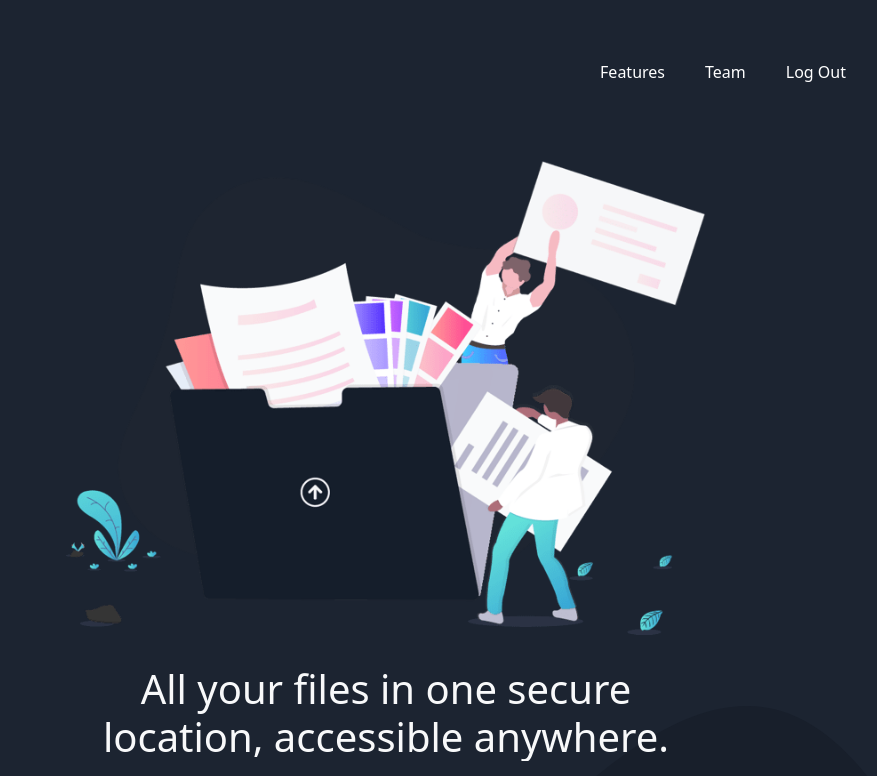
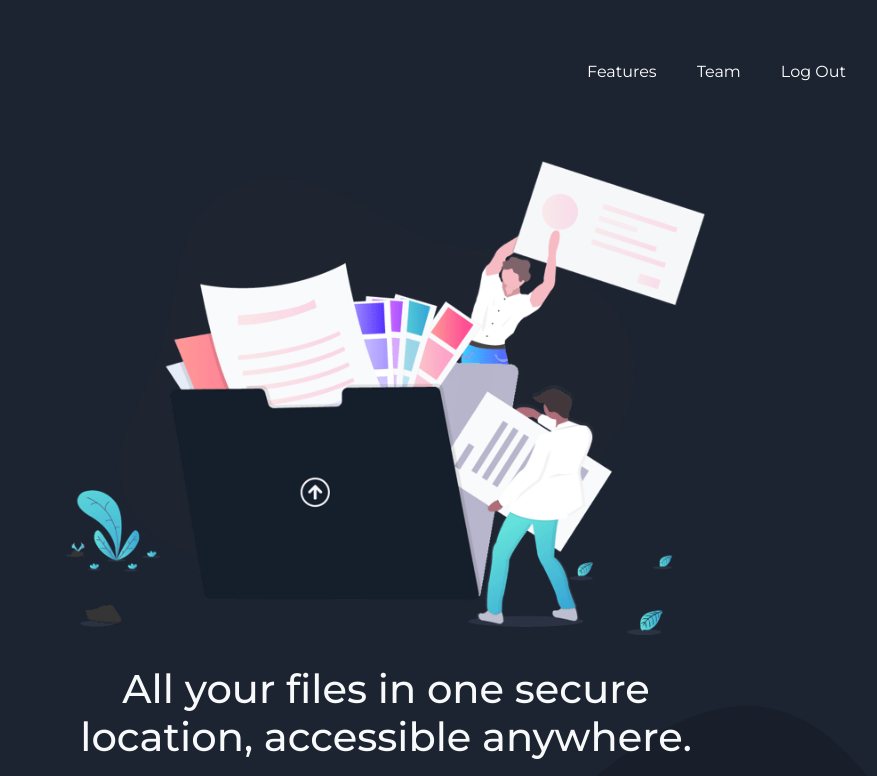
Before and after one commit to sydalfhi/cloud-archive, a plain HTML site: page index.html in a window 1280 px wide. Shown: the top 776 px of the page, 254-1131 px from the left. Drawn offline with Linux system fonts and the light colour scheme.

Commit message:
add font

```diff
--- a/index.html
+++ b/index.html
@@ -15,6 +15,14 @@
     <title>Flyo | Syaid Alfarishi</title>
     <link rel="stylesheet" href="assets/css/bootstrap.min.css" />
     <link rel="stylesheet" href="assets/css/global.css" />
+    <link rel="preconnect" href="https://fonts.googleapis.com">
+<link rel="preconnect" href="https://fonts.gstatic.com" crossorigin>
+<link href="https://fonts.googleapis.com/css2?family=Montserrat:ital,wght@0,100..900;1,100..900&display=swap" rel="stylesheet">
+    <style>
+      * {
+         font-family: "Montserrat", sans-serif;
+      }
+    </style>
     <link
       rel="shortcut icon"
       href="./assets/images/favicon-32x32.png"
```
